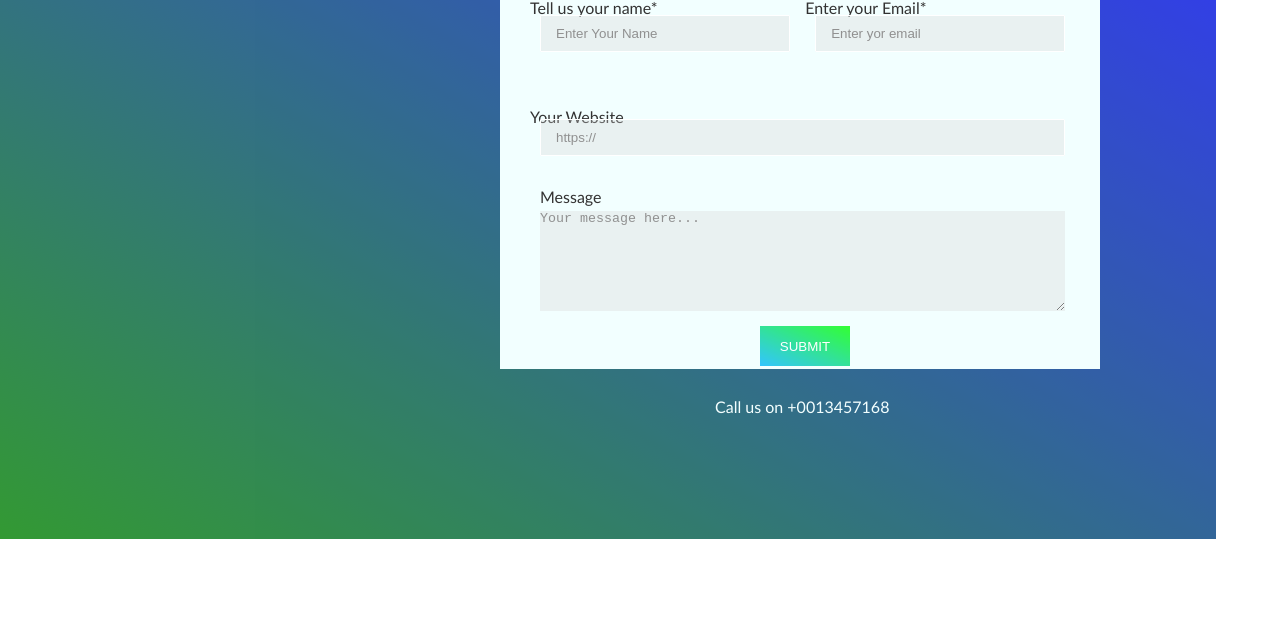
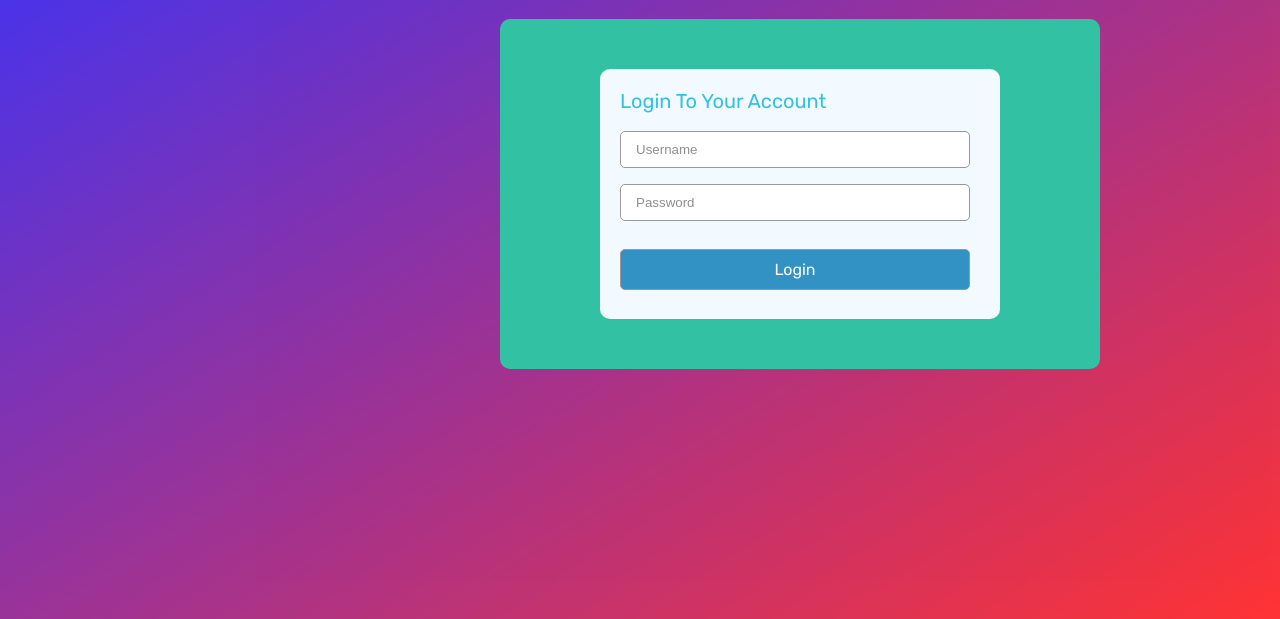
Before and after one commit to punjshweta20/Login-Page, a plain HTML site: page index.html in a window 1280 px wide. Shown: the part 181-800 px from the top of the page. Drawn offline with Linux system fonts and the light colour scheme.

Commit message:
Add files via upload

```diff
--- a/index.html
+++ b/index.html
@@ -3,33 +3,23 @@
 <head>
     <meta charset="UTF-8">
     <meta name="viewport" content="width=device-width, initial-scale=1.0">
-    <title>Form Clone</title>
+    <title>Document</title>
     <link rel="stylesheet" href="style.css">
 </head>
 <body>
     <div class="container">
-        <div class="inner-container">
-                <div class="div">
-                    <h1>GET IN TOUCH</h1>
-                    <div class="aaa">
-                        <p>Tell us your name*</p>
-                        <input class="username" type="text" placeholder="Enter Your Name">
+        <div class="b">
+            <div class="form-container">
+                <h1>Login To Your Account</h1>
+                <input class="username" type="text" placeholder="Username">
+                <br>
+                <input class="password" type="password" name="" id="" placeholder="Password">
+                <div class="login">
+                    <p>Login</p>
+                </div>
+            </div>
 
-                    <div><p>Enter your Email*</p>
-                        <input class="username" type="text" placeholder="Enter yor email">
-                    </div>
-                </div>
-                <p class="divp">Your Website</p>
-                <input class="website" type="text" placeholder="https://">
-                <label class="message">Message</label><br>
-                <textarea name="message" id="message" class="cls2 cls" cols="40"
-                rows="10" placeholder="Your message here..."></textarea>
-                <label for="">
-                    <button>SUBMIT</button>
-                    <p class="calls">Call us on +0013457168</p>
-                </label>
-            </div>
-            </div>
+        </div>
     </div>
 </body>
 </html>
--- a/style.css
+++ b/style.css
@@ -1,149 +1,76 @@
+
+@import url('https://fonts.googleapis.com/css2?family=Rubik:ital,wght@0,300..900;1,300..900&display=swap');
 
 *{
     margin: 0;
     padding: 0;
 }
+
 .container{
-    height: 90vh;
-    width: 95vw;
+    height: 100vh;
+    width: 100vw;
     opacity: 0.8;
-    background: linear-gradient(to bottom left, blue,green );
+    background: linear-gradient(to bottom right,blue,red);
 }
-.inner-container{
-    height: 450px;
+.b{
+    height: 350px;
     width: 600px;
-    background-color: azure;
+    background-color: #00b48d;
     position: absolute;
-    top:100px ;
+    top: 200px;
     left: 500px;
+    border-radius: 10px;
+}
+/* container having sky blue background */
+.form-container{
+    background-color: aliceblue;
+    height: 250px;
+    width: 400px;
     position: absolute;
-    }
-/* h1{
-    font-family: "rubik", Times,serif;
-    font-weight: 800;
+    top: 50px;
+    left: 100px;
+    border-radius: 10px;
+}
+
+h1{
+    font-family: "rubik",Times,serif;
+    font-weight: 400;
     font-size: 20px;
+    color: #00b4d8;
     margin-top: 20px;
-    margin-left: 20px;
+    margin-left:20px ;
     margin-bottom: 10px;
 }
 input[type=text]{
-    width: 200px;
+    width: 350px;
     padding: 10px 15px;
     margin: 8px 20px;
-    background-color:rgb(222, 221, 221);
-    box-sizing: 8px 20px;
+    box-sizing: border-box;
+    border-radius: 5px;
     border: 1px solid grey;
 }
-input[type=website]{
-    width: 500px;
+input[type=password]{
+    width: 350px;
     padding: 10px 15px;
     margin: 8px 20px;
-    background-color:rgb(222, 221, 221);
-    box-sizing: 8px 50px;
+    box-sizing: border-box;
+    border-radius: 5px;
     border: 1px solid grey;
 }
-.ac{
-    width: 500px;
+.login {
+    width: 350px;
     padding: 10px 15px;
-    margin: 8px 20px;
-    background-color:rgb(222, 221, 221);
-    box-sizing: 8px 50px;
+    margin: 20px 20px;
+    box-sizing: border-box;
+    border-radius: 5px;
     border: 1px solid grey;
-}
-/* button{
-    position: center;
-    background:linear-gradient(to bottom left,green,blue);
-    padding-left: 20px;
-    height: 35px;
-    width: 80px;
-    color: white;
-} */
-/* .po{
-    position: center;
-    background:linear-gradient(to bottom lrft,green,blue);
-    padding-left:30px ;
-    height: 35px;
-    width: 80px;
-    color: white;
-}  */
-.aaa{
-    height: 400px;
-    width: 544px;
-    display: grid;
-    grid-template-columns: auto auto;
-}
-.username{
-    width: 250px;
-    padding: 10px 15px;
-    margin: 10px;
-    box-sizing: border-box;
-    border-radius: 1px;
-    border: 1px solid white;
-    background-color: rgba(200,200,200,0.313);
-    position: absolute;
-    top: 56px;
-}
-h1{
-    font-family: 'Gill Sans','Gill Sans MT', Calibri,'Trebuchet MS',sans-serif;
-    margin: 5px;
-}
-.div{
-    position: absolute;
-    top: 30px;
-    left: 30px;
-}
-.website{
-    width: 525px;
-    padding: 10px 15px;
-    margin: 10px;
-    box-sizing: border-box;
-    border-radius: 1px;
-    border: 1px solid white;
-    background-color: rgba(200,200,200,0.313);
-    position: absolute;
-    bottom: 250px;
-}
-.divp{
-    position: absolute;
-    bottom: 290px;
+    background-color: #0077b6;
 }
 p{
-    font-family: 'Gill Sans', 'Gill Sans MT', Calibri, 'Trebuchet MS', sans-serif;
+    color: white;
+    font-family: "rubik",Times,serif;
+    text-align: center;
 }
-button{
-    color: white;
-    border: 0px;
-    height: 40px;
-    width: 90px;
-    position: absolute;
-    bottom: 50px;
-    left: 230px;
-    background:linear-gradient(to bottom left,rgb(0,255,0),rgb(0,183,255));
+.login:hover{
+    cursor: pointer;
 }
-.calls{
-    position: absolute;
-    left: 185px;
-    bottom: 0px;
-    color: azure;
-    font-family: 'Gill Sans', 'Gill Sans MT', Calibri, 'Trebuchet MS', sans-serif;
-}
-button:hover{
-    background: linear-gradient(to top right,rgb(0,255,0),rgb(0,183,255));
-    cursor: pointer;
-    color: black;
-}
-#message{
-    width: 525px;
-    height: 100px;
-    position: absolute;
-    bottom: 105px;
-    left: 10px;
-    border: 0px;
-    background-color: rgba(200,200,200,0.313);
-}
-.message{
-    position: absolute;
-    bottom: 210px;
-    left: 10px;
-    font-family: 'Gill Sans', 'Gill Sans MT', Calibri, 'Trebuchet MS', sans-serif;
-}
```
